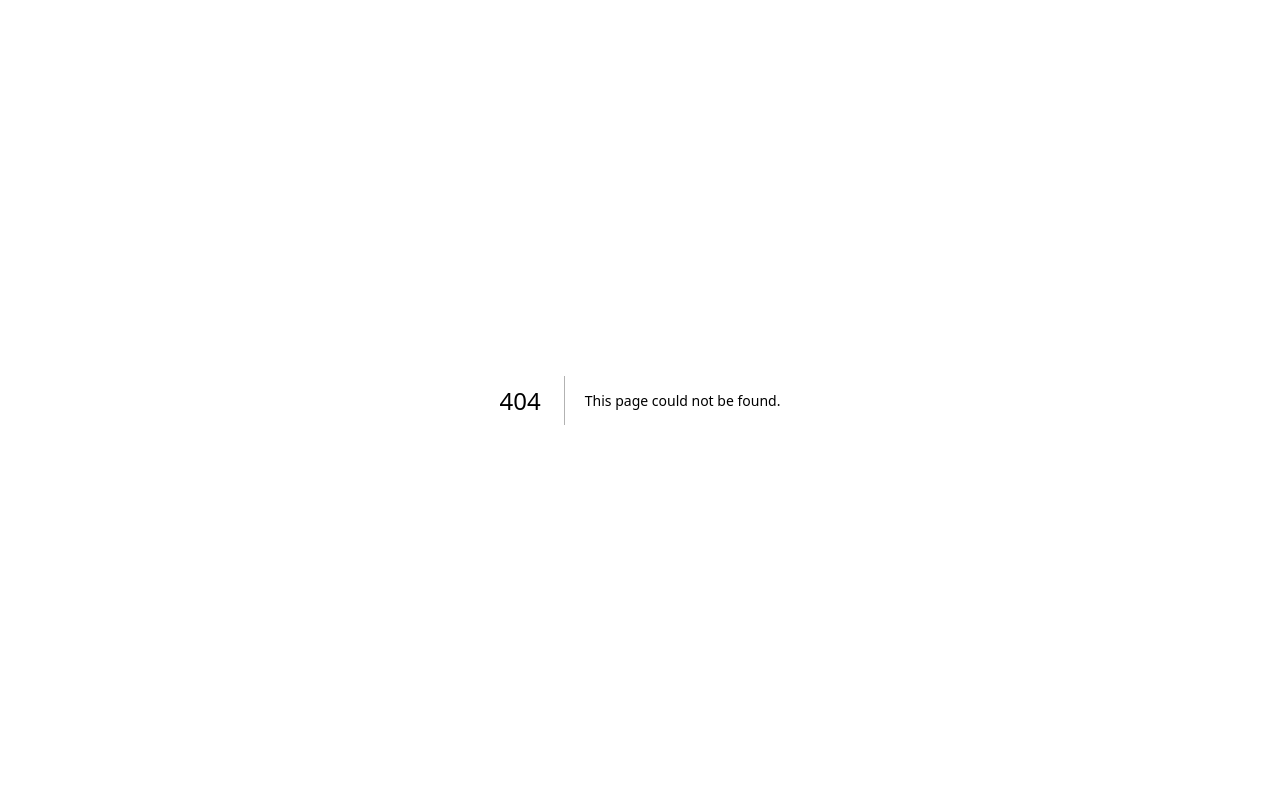
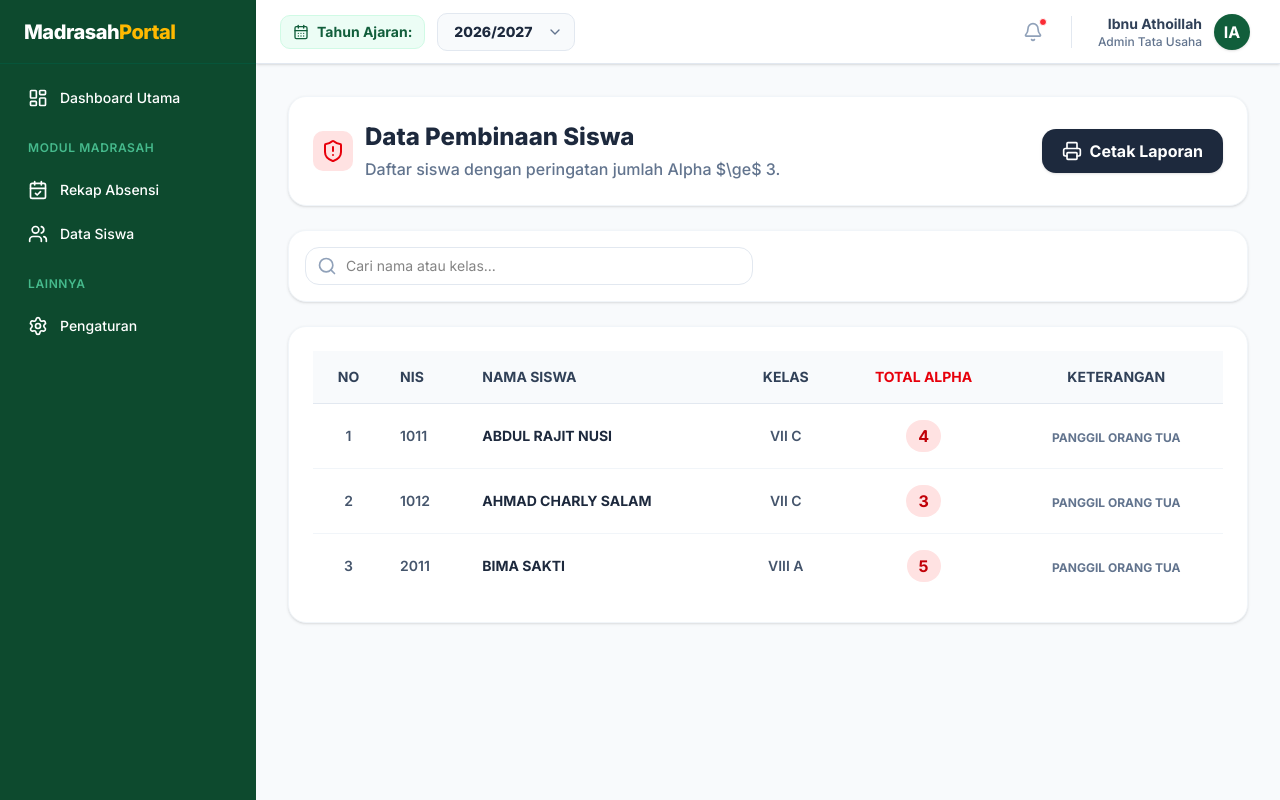
Before and after one commit to Nuyye/madrasah-portal, a Next.js app: page /portal/absensi/pembinaan in a window 1280 px wide. Before the commit this address had no page. Built offline with nearby package versions, Linux system fonts and the light colour scheme.

Commit message:
feat: add early warning system for pembinaan module with print layout

```diff
--- /dev/null
+++ b/src/app/portal/absensi/pembinaan/page.tsx
@@ -0,0 +1,181 @@
+"use client";
+
+import { useState, useMemo } from "react";
+import { AlertTriangle, Printer, Search, ShieldAlert } from "lucide-react";
+// Pastikan import Image bener ya bro, tanpa kata 'public'
+import Image from "next/image";
+
+// Data Dummy Simulasi Server (Ada yang Alpha-nya 3+, ada yang aman)
+const dataSiswa = [
+  { id: "1", nis: "1011", name: "ABDUL RAJIT NUSI", className: "VII C", a: 4, bolos: 0 }, // Kena (Alpha 4)
+  { id: "2", nis: "1012", name: "AHMAD CHARLY SALAM", className: "VII C", a: 2, bolos: 3 }, // Kena (Alpha 2 + Bolos 3 = Total 3)
+  { id: "3", nis: "1015", name: "ALIF SUPU", className: "VII C", a: 1, bolos: 1 }, // Aman (Total 1)
+  { id: "4", nis: "2011", name: "BIMA SAKTI", className: "VIII A", a: 5, bolos: 0 }, // Kena (Alpha 5)
+  { id: "5", nis: "3012", name: "CITRA KIRANA", className: "IX B", a: 0, bolos: 6 }, // Aman (Bolos 6 = Alpha 2)
+];
+
+export default function PembinaanPage() {
+  const [searchQuery, setSearchQuery] = useState("");
+
+  // Logic Early Warning: Filter cuma anak yang Total Alpha >= 3
+  const siswaBermasalah = useMemo(() => {
+    return dataSiswa
+      .map(siswa => {
+        // Rumus konversi yang sama kayak di absen
+        let konversiBolos = Math.floor(siswa.bolos / 3);
+        const sisa = siswa.bolos % 3;
+        if (sisa === 2) konversiBolos += 1;
+
+        const totalAlpha = siswa.a + konversiBolos;
+        return { ...siswa, totalAlpha };
+      })
+      .filter(siswa => siswa.totalAlpha >= 3) // 🔥 INI INTI FILternya: Cuma nangkep yang >= 3
+      .filter(siswa =>
+        siswa.name.toLowerCase().includes(searchQuery.toLowerCase()) ||
+        siswa.className.toLowerCase().includes(searchQuery.toLowerCase())
+      );
+  }, [searchQuery]);
+
+  const handleCetak = () => {
+    window.print();
+  };
+
+  return (
+    <div className="space-y-6 animate-in fade-in duration-500 print:space-y-0 print:m-0 print:p-0">
+
+      {/* 🚀 MAGIC CSS KHUSUS PRINT */}
+      <style dangerouslySetInnerHTML={{__html: `
+        @media print {
+          body { background-color: white !important; -webkit-print-color-adjust: exact; }
+          aside, header { display: none !important; }
+          main { padding: 0 !important; margin: 0 !important; }
+          @page { size: A4 portrait; margin: 15mm; }
+          .print-area { font-family: "Times New Roman", Times, serif !important; color: black !important; }
+          .print-table { width: 100% !important; border-collapse: collapse !important; }
+          .print-table th, .print-table td { border: 1px solid black !important; padding: 6px 8px !important; color: black !important; font-size: 12px !important; }
+          .print-table th { font-weight: bold !important; text-align: center !important; }
+        }
+      `}} />
+
+      {/* Header Interaktif */}
+      <div className="flex flex-col md:flex-row md:items-center justify-between gap-4 bg-white p-6 rounded-2xl shadow-sm border border-slate-100 print:hidden">
+        <div className="flex items-center gap-3">
+          <div className="bg-red-100 p-2 rounded-lg text-red-600">
+            <ShieldAlert className="h-6 w-6" />
+          </div>
+          <div>
+            <h1 className="text-2xl font-extrabold text-slate-800">Data Pembinaan Siswa</h1>
+            <p className="text-slate-500 font-medium mt-1">Daftar siswa dengan peringatan jumlah Alpha $\ge$ 3.</p>
+          </div>
+        </div>
+
+        <button onClick={handleCetak} className="flex items-center gap-2 bg-slate-800 hover:bg-slate-900 text-white px-5 py-2.5 rounded-xl font-bold transition-all shadow-sm">
+          <Printer className="h-5 w-5" /> Cetak Laporan
+        </button>
+      </div>
+
+      {/* Toolbar Pencarian */}
+      <div className="bg-white p-4 rounded-2xl shadow-sm border border-slate-100 print:hidden">
+        <div className="relative max-w-md">
+          <Search className="absolute left-3 top-1/2 -translate-y-1/2 h-5 w-5 text-slate-400" />
+          <input
+            type="text"
+            placeholder="Cari nama atau kelas..."
+            value={searchQuery}
+            onChange={(e) => setSearchQuery(e.target.value)}
+            className="w-full pl-10 pr-4 py-2 border border-slate-200 rounded-xl text-sm focus:ring-2 focus:ring-red-500 outline-none"
+          />
+        </div>
+      </div>
+
+      {/* 📜 AREA PRINT & TABEL */}
+      <div className="print-area bg-white rounded-2xl shadow-sm border border-slate-100 p-0 sm:p-2 print:border-none print:shadow-none print:p-0">
+
+        {/* === KOP SURAT (Hanya tampil saat Print) === */}
+        <div className="hidden print:block w-full">
+          <div className="flex items-center justify-between pb-2 relative">
+            <div className="w-24 h-24 flex-shrink-0 flex items-center justify-center border border-black rounded-full overflow-hidden">
+               {/* eslint-disable-next-line @next/next/no-img-element */}
+               <img src="/assets/logo1.png" alt="Logo" className="w-full h-full object-contain" />
+            </div>
+
+            <div className="text-center flex-1 px-4 leading-snug">
+              <h1 className="text-[18px] font-bold uppercase">Madrasah Tsanawiyah &quot;Salafiyah Syafi&apos;iyah&quot;</h1>
+              <p className="text-[12px] font-bold uppercase">Desa Banuroja Kecamatan Randangan</p>
+              <p className="text-[12px] font-bold uppercase">Kabupaten Pohuwato Prov. Gorontalo</p>
+              <p className="text-[12px] mt-1">NSM: 121275040001</p>
+            </div>
+            <div className="w-24 h-24 flex-shrink-0"></div>
+          </div>
+
+          <div className="border-t-[3px] border-black mt-2"></div>
+          <div className="border-t-[1px] border-black mt-[2px] mb-6 w-full"></div>
+
+          <div className="text-center mb-6">
+            <h2 className="text-[14px] font-bold underline uppercase">Laporan Siswa Dalam Pengawasan (Pembinaan)</h2>
+            <p className="text-[12px] mt-1">Kriteria: Akumulasi Alpha $\ge$ 3</p>
+          </div>
+        </div>
+
+        {/* Tabel Data */}
+        <div className="overflow-x-auto print:overflow-visible p-4 print:p-0">
+          <table className="w-full text-left print-table">
+            <thead>
+              <tr className="bg-slate-50 print:bg-white border-b border-slate-200">
+                <th className="p-4 print:p-0 font-bold text-sm text-slate-700 uppercase print:w-10 text-center">No</th>
+                <th className="p-4 print:p-0 font-bold text-sm text-slate-700 uppercase">NIS</th>
+                <th className="p-4 print:p-0 font-bold text-sm text-slate-700 uppercase">Nama Siswa</th>
+                <th className="p-4 print:p-0 font-bold text-sm text-slate-700 uppercase text-center">Kelas</th>
+                <th className="p-4 print:p-0 font-bold text-sm text-red-600 uppercase text-center">Total Alpha</th>
+                <th className="p-4 print:p-0 font-bold text-sm text-slate-700 uppercase text-center print:w-32">Keterangan</th>
+              </tr>
+            </thead>
+            <tbody className="divide-y divide-slate-100 print:divide-none">
+              {siswaBermasalah.length > 0 ? (
+                siswaBermasalah.map((student, index) => (
+                  <tr key={student.id} className="hover:bg-slate-50/50 transition-colors print:hover:bg-white">
+                    <td className="p-4 print:p-0 text-sm font-semibold text-slate-600 text-center print:text-black">{index + 1}</td>
+                    <td className="p-4 print:p-0 text-sm font-semibold text-slate-600 print:text-black">{student.nis}</td>
+                    <td className="p-4 print:p-0 text-sm font-bold text-slate-800 print:text-black uppercase">{student.name}</td>
+                    <td className="p-4 print:p-0 text-sm font-semibold text-slate-600 text-center print:text-black">{student.className}</td>
+                    <td className="p-4 print:p-0 text-center">
+                      <span className="inline-flex items-center justify-center bg-red-100 text-red-700 font-bold px-3 py-1 rounded-full print:bg-transparent print:text-black print:p-0">
+                        {student.totalAlpha}
+                      </span>
+                    </td>
+                    <td className="p-4 print:p-0 text-center">
+                      <span className="text-xs font-bold text-slate-500 uppercase print:text-black">
+                        Panggil Orang Tua
+                      </span>
+                    </td>
+                  </tr>
+                ))
+              ) : (
+                <tr>
+                  <td colSpan={6} className="p-8 text-center text-slate-500 font-medium print:text-black">
+                    Alhamdulillah, belum ada siswa yang melampaui batas Alpha.
+                  </td>
+                </tr>
+              )}
+            </tbody>
+          </table>
+        </div>
+
+        {/* AREA TANDA TANGAN (Hanya tampil saat print) */}
+        <div className="hidden print:flex justify-between mt-12 w-full px-8">
+           <div className="text-center font-serif text-[12px]">
+            <p className="mb-20">Mengetahui,<br/>Kepala Madrasah</p>
+            <p className="font-bold underline uppercase">( ................................... )</p>
+            <p>NIP. </p>
+          </div>
+          <div className="text-center font-serif text-[12px]">
+            <p className="mb-20">Randangan, ..................... 2026<br/>Guru Bimbingan Konseling / TU</p>
+            <p className="font-bold underline uppercase">Ibnu Athoillah</p>
+            <p>NIP. 19900101 202603 1 001</p>
+          </div>
+        </div>
+
+      </div>
+    </div>
+  );
+}
```
